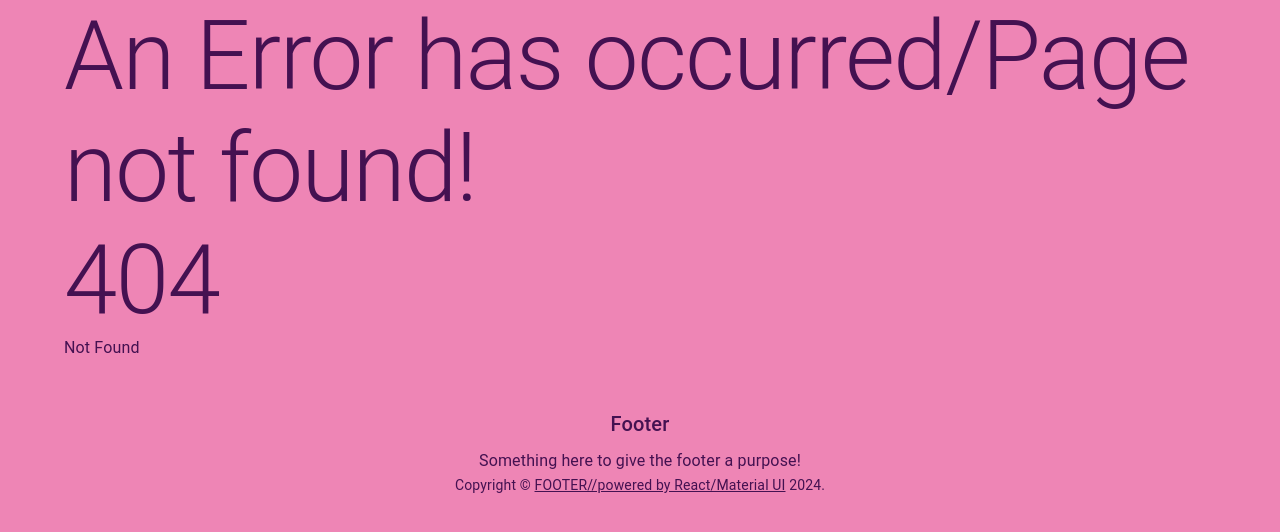
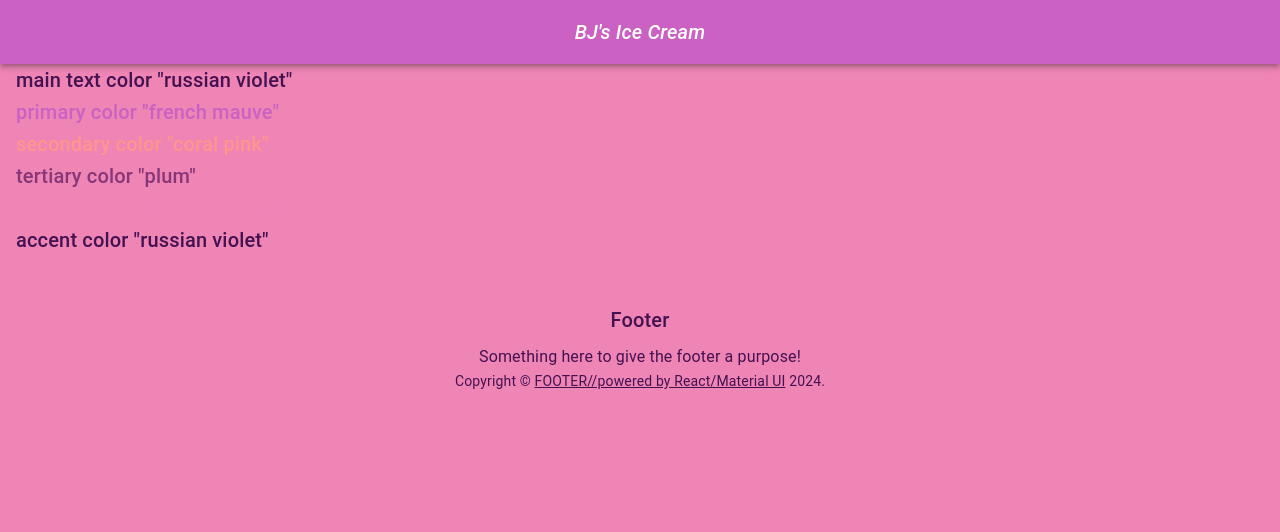
Before and after one commit to jrapich/icecream, a React (Vite) app in the folder client/: page /colors in a window 1280 px wide. Before the commit this address had no page. Shown: the top 532 px of the page. Built offline with nearby package versions, Linux system fonts and the light colour scheme.

Commit message:
added temp colors page fo visually see the color pallette

```diff
--- a/client/src/main.jsx
+++ b/client/src/main.jsx
@@ -3,7 +3,7 @@ import { createRoot } from "react-dom/client";
 import { createBrowserRouter, RouterProvider } from "react-router-dom";
 
 import App from "./App.jsx";
-import { Home, Error } from "./pages/index.js";
+import { Home, Error, Colors } from "./pages/index.js";
 
 const router = createBrowserRouter([
   {
@@ -14,6 +14,10 @@ const router = createBrowserRouter([
       {
         index: true,
         element: <Home />,
+      },
+      {
+        path: "/colors",
+        element: <Colors />
       },
       // {
       //   path: "/login",
--- /dev/null
+++ b/client/src/pages/Colors.jsx
@@ -0,0 +1,41 @@
+import { Box, Typography } from "@mui/material";
+import { Header } from "../components";
+import theme from "../theme";
+
+export default function Colors() {
+  return (
+    <Box>
+      <Header />
+      <Typography variant="h6" sx={{ px: 2 }}>
+        main text color &quot;russian violet&quot;
+      </Typography>
+      <Typography
+        variant="h6"
+        sx={{ px: 2, color: theme.palette.primary.main }}
+      >
+        primary color &quot;french mauve&quot;
+      </Typography>
+      <Typography
+        variant="h6"
+        sx={{ px: 2, color: theme.palette.secondary.main }}
+      >
+        secondary color &quot;coral pink&quot;
+      </Typography>
+      <Typography
+        variant="h6"
+        sx={{ px: 2, color: theme.palette.tertiary.main }}
+      >
+        tertiary color &quot;plum&quot;
+      </Typography>
+      <Typography
+        variant="h6"
+        sx={{ px: 2, color: theme.palette.background.main }}
+      >
+        background color &quot;persian pink&quot;
+      </Typography>
+      <Typography variant="h6" sx={{ px: 2, color: theme.palette.accent.main }}>
+        accent color &quot;russian violet&quot;
+      </Typography>
+    </Box>
+  );
+}
--- a/client/src/pages/index.js
+++ b/client/src/pages/index.js
@@ -1,4 +1,5 @@
 import Home from "./Home";
 import Error from "./Error";
+import Colors from "./Colors";
 
-export { Home, Error };
+export { Home, Error, Colors };
```
